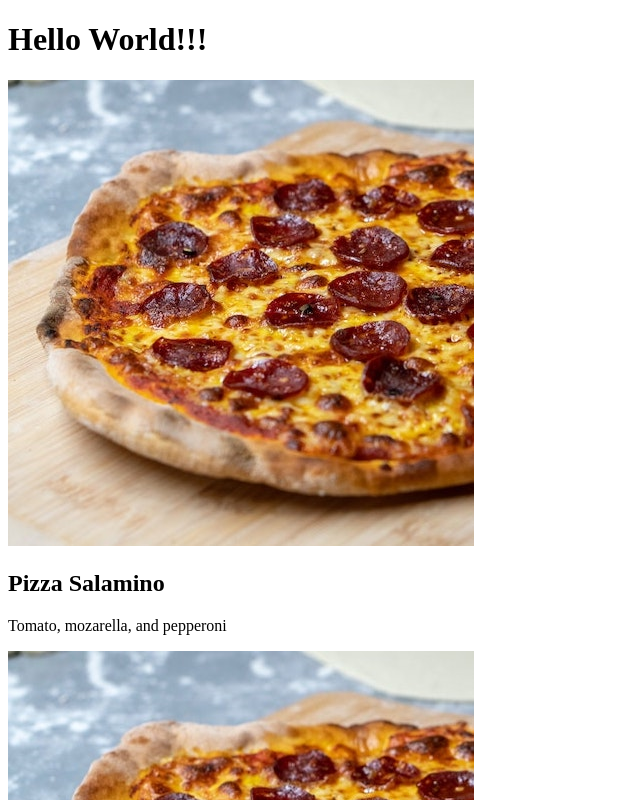
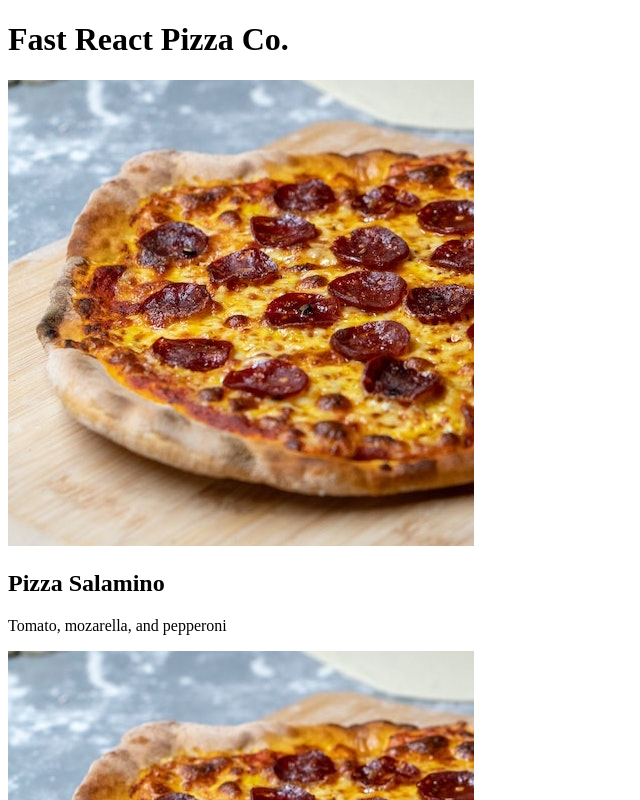
Before and after one commit to Bryanmankind/pizza-menu, a React (Create React App) app: page / in a window 1280 px wide. Shown: the top 800 px of the page, without its empty margins (0-640 px from the left). Built offline with nearby package versions, Linux system fonts and the light colour scheme.

Commit message:
pizza-app

```diff
--- a/src/index.js
+++ b/src/index.js
@@ -50,7 +50,7 @@
 function App() {
   return (
     <div>
-      <h1>Hello World!!!</h1>
+      <Header />
       <Pizza />
       <Pizza />
       <Pizza />
@@ -58,7 +58,9 @@
   );
 }
 
-function Header() {}
+function Header() {
+  return <h1>Fast React Pizza Co.</h1>;
+}
 
 function Mene() {}
 
```
